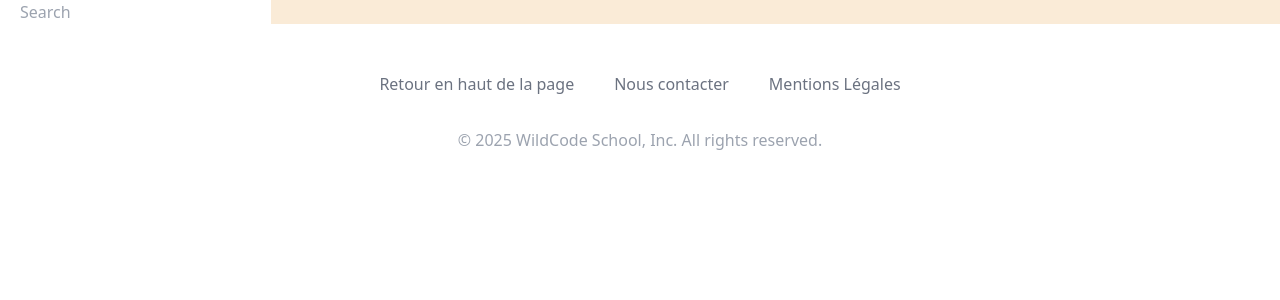
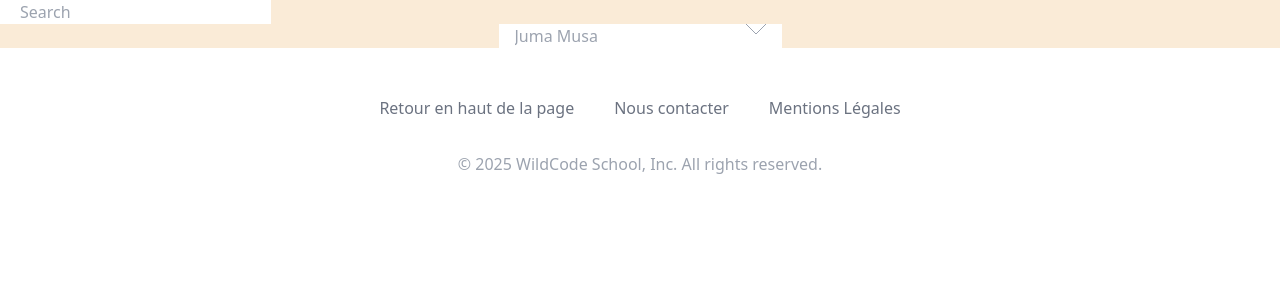
Before and after one commit to WildCodeSchool-2024-09/js-remote-orange-P3-speedjob, a React (Vite) app in the folder client/: page / in a window 1280 px wide. Shown: the top 300 px of the page. Built offline with nearby package versions, Linux system fonts and the light colour scheme.

Commit message:
ajout header

```diff
--- a/client/src/App.tsx
+++ b/client/src/App.tsx
@@ -1,11 +1,13 @@
 import "./App.css";
 import Footer from "./components/footer";
-import Searchbar from "./components/searchbar"
+import Menu from "./components/menu";
+import Searchbar from "./components/searchbar";
 
 function App() {
   return (
     <div className="App">
       <Searchbar />
+      <Menu />
       <Footer />
     </div>
   );
--- /dev/null
+++ b/client/src/components/menu.tsx
@@ -0,0 +1,70 @@
+import React, { useState } from "react";
+
+function Menu() {
+  const [isOpen, setIsOpen] = useState(false);
+
+  return (
+    <div className="flex items-center justify-center min-h-screen from-green-100 via-green-300 to-green-500 bg-gradient-to-br">
+      <div className="w-full max-w-lg px-10 py-8 mx-auto">
+        <div className="max-w-md mx-auto space-y-6">
+          <div className="dropdown-menu" aria-label="User menu">
+            <div
+              className="bg-white rounded-lg shadow-xl flex items-center px-4 py-6 cursor-pointer"
+              onClick={() => setIsOpen(!isOpen)}
+            >
+              <input
+                type="text"
+                placeholder="Juma Musa"
+                readOnly
+                className="pointer-events-none text-base placeholder-gray-400 outline-none w-full h-full flex-1"
+              />
+              <svg
+                width="20"
+                height="10"
+                viewBox="0 0 20 10"
+                xmlns="http://www.w3.org/2000/svg"
+              >
+                <line x1="0" y1="0" x2="10" y2="10" stroke="#9CA3AF" />
+                <line x1="20" y1="0" x2="10" y2="10" stroke="#9CA3AF" />
+              </svg>
+            </div>
+
+            {isOpen && (
+              <div className="bg-white rounded-lg shadow-xl px-4 relative mt-8">
+                <svg
+                  className="absolute bottom-full right-4"
+                  width="30"
+                  height="20"
+                  viewBox="0 0 30 20"
+                  xmlns="http://www.w3.org/2000/svg"
+                >
+                  <polygon points="15, 0 30, 20 0, 20" fill="#FFFFFF" />
+                </svg>
+
+                <div className="py-6 flex items-center w-full hover:bg-gray-50 transition duration-150 ease-in-out">
+                  <a href="#" className="flex-1" aria-label="Profile">
+                    <div className="text-gray-400 text-base">Profile</div>
+                  </a>
+                  <div>
+                    <svg
+                      width="40"
+                      height="20"
+                      viewBox="0 0 40 20"
+                      xmlns="http://www.w3.org/2000/svg"
+                    >
+                      <line x1="30" y1="2" x2="40" y2="10" stroke="#9CA3AF" />
+                      <line x1="30" y1="18" x2="40" y2="10" stroke="#9CA3AF" />
+                      <line x1="20" y1="10" x2="40" y2="10" stroke="#9CA3AF" />
+                    </svg>
+                  </div>
+                </div>
+              </div>
+            )}
+          </div>
+        </div>
+      </div>
+    </div>
+  );
+}
+
+export default Menu;
--- a/client/src/components/searchbar.tsx
+++ b/client/src/components/searchbar.tsx
@@ -1,4 +1,4 @@
-
+import { SearchIcon } from "@heroicons/react/outline";
 
 function Searchbar() {
   return (
@@ -22,7 +22,7 @@ function Searchbar() {
           aria-hidden="true"
         >
           <title>Search Icon</title>
-                    <path d="M55.146,51.887L41.588,37.786c3.486-4.144,5.396-9.358,5.396-14.786c0-12.682-10.318-23-23-23s-23,10.318-23,23  s10.318,23,23,23c4.761,0,9.298-1.436,13.177-4.162l13.661,14.208c0.571,0.593,1.339,0.92,2.162,0.92  c0.779,0,1.518-0.297,2.079-0.837C56.255,54.982,56.293,53.08,55.146,51.887z M23.984,6c9.374,0,17,7.626,17,17s-7.626,17-17,17  s-17-7.626-17-17S14.61,6,23.984,6z"/>
+          <path d="M55.146,51.887L41.588,37.786c3.486-4.144,5.396-9.358,5.396-14.786c0-12.682-10.318-23-23-23s-23,10.318-23,23  s10.318,23,23,23c4.761,0,9.298-1.436,13.177-4.162l13.661,14.208c0.571,0.593,1.339,0.92,2.162,0.92  c0.779,0,1.518-0.297,2.079-0.837C56.255,54.982,56.293,53.08,55.146,51.887z M23.984,6c9.374,0,17,7.626,17,17s-7.626,17-17,17  s-17-7.626-17-17S14.61,6,23.984,6z" />
         </svg>
       </button>
     </div>
--- a/client/src/main.tsx
+++ b/client/src/main.tsx
@@ -38,7 +38,7 @@ if (rootElement == null) {
 createRoot(rootElement).render(
   <StrictMode>
     <RouterProvider router={router} />
-  </StrictMode>
+  </StrictMode>,
 );
 
 /**
```
Also changed, not shown: 1 other file (tests, documents, lock files or other folders). Lines whose indentation alone changed are shown as unchanged.
